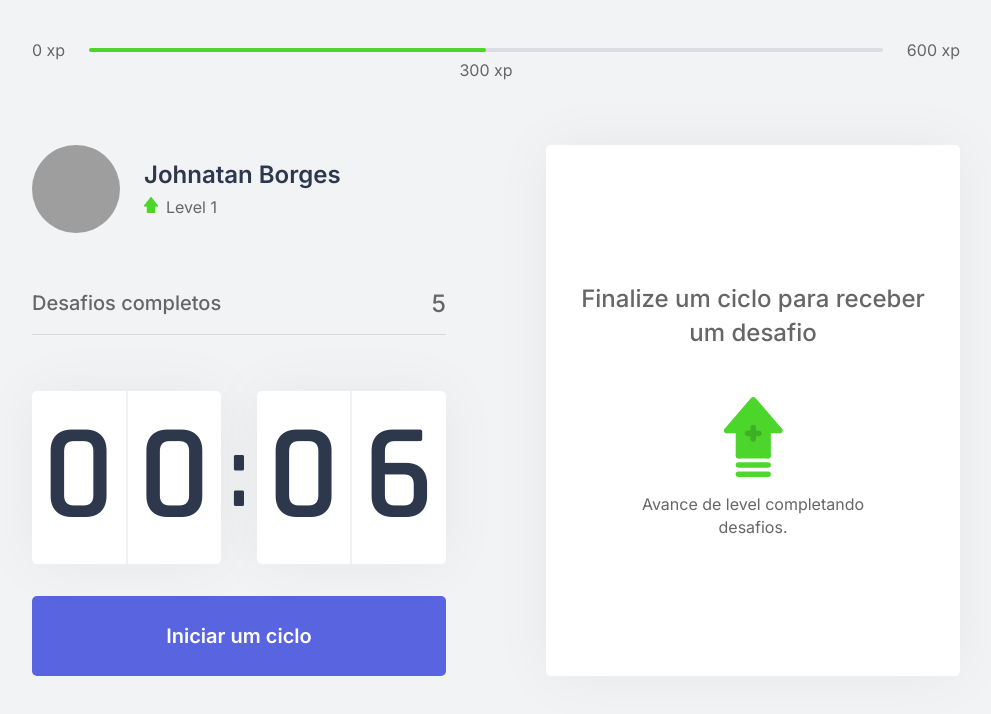
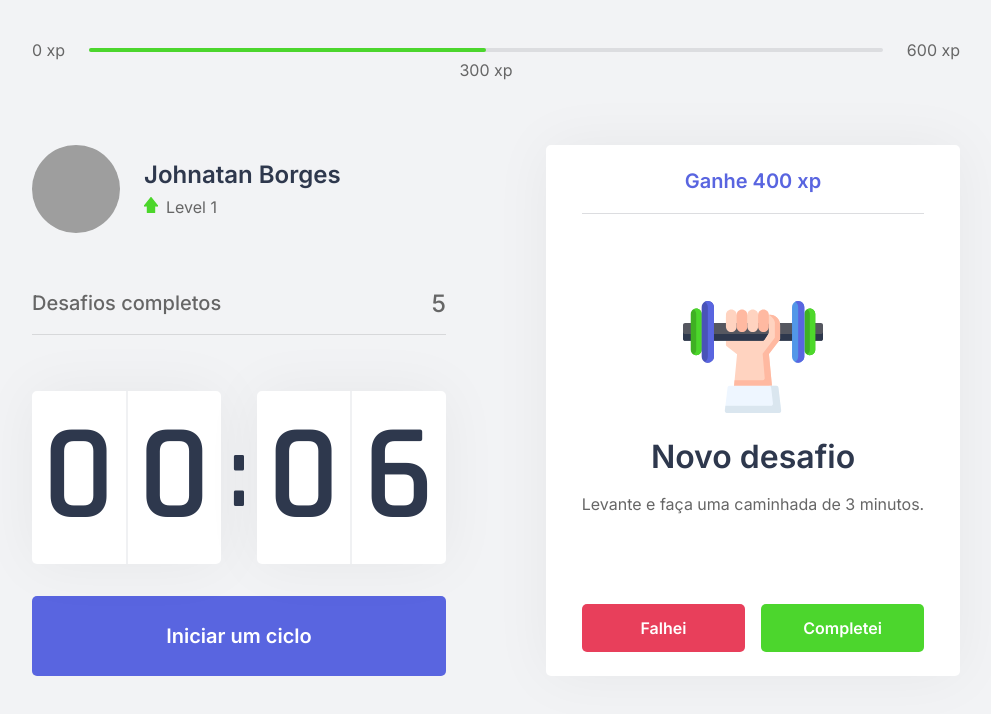
Before and after one commit to johnatanborges/next-level-week-4-react, a Next.js app: page / in a window 1280 px wide. Shown: the top 714 px of the page, without its empty margins (144-1135 px from the left). Built offline with nearby package versions, Linux system fonts and the light colour scheme; grey boxes are pictures that could not be loaded.

Commit message:
style: ChallengeBox component

```diff
--- a/src/components/ChallengeBox.tsx
+++ b/src/components/ChallengeBox.tsx
@@ -1,8 +1,34 @@
 import styles from '../styles/components/ChallengeBox.module.css';
 
 export function ChallengeBox() {
+    const hasActiveChallenge = true;
+
     return (
         <div className={styles.challengeBoxContainer}>
+            { hasActiveChallenge ? (
+                <div className={styles.challengeActive}>
+                    <header>Ganhe 400 xp</header>
+                    <main>
+                        <img src="icons/body.svg" />
+                        <strong>Novo desafio</strong>
+                        <p>Levante e faça uma caminhada de 3 minutos.</p>
+                    </main>
+                    <footer>
+                        <button
+                            className={styles.challengeFailedButton}
+                            type="button"
+                        >
+                            Falhei
+                        </button>
+                        <button
+                            className={styles.challengeSucceededButton}
+                            type="button"
+                        >
+                            Completei
+                        </button>
+                    </footer>
+                </div>
+                ) : (
                     <div className={styles.challengeNotActive}>
                         <strong>Finalize um ciclo para receber um desafio</strong>
                         <p>
@@ -10,6 +36,8 @@
                             Avance de level completando desafios.
                         </p>
                     </div>
+                )
+            }
         </div>
     )
 }
--- a/src/styles/components/ChallengeBox.module.css
+++ b/src/styles/components/ChallengeBox.module.css
@@ -38,3 +38,72 @@
 .challengeNotActive p img{
     margin-bottom: 1rem;
 }
+
+.challengeActive {
+    height: 100%;
+
+    display: flex;
+    flex-direction: column;
+}
+
+.challengeActive header {
+    color: var(--blue);
+    font-weight: 600;
+    font-size: 1.25rem;
+    padding: 0 2rem 1.25rem;
+    border-bottom: 1px solid var(--gray-line);
+}
+
+.challengeActive main {
+    flex: 1;
+    display: flex;;
+    flex-direction: column;
+    align-items: center;
+    justify-content: center;
+}
+
+.challengeActive main strong {
+    font-size: 2rem;
+    font-weight: 600;
+    color: var(--title);
+    margin: 1.5rem 0 1rem;
+}
+
+.challengeActive main p {
+    line-height: 1.5;
+}
+
+.challengeActive footer {
+    display: grid;
+    grid-template-columns: repeat(2, 1fr);
+    gap: 1rem;
+}
+
+.challengeActive footer button {
+    height: 3rem;
+    display: flex;
+    align-items: center;
+    justify-content: center;
+
+    border: 0;
+    border-radius: 5px;
+
+    color: var(--white);
+
+    font-size: 1rem;
+    font-weight: 600;
+
+    transition: filter 0.2s;
+}
+
+.challengeActive footer button.challengeFailedButton {
+    background: var(--red);
+}
+
+.challengeActive footer button.challengeSucceededButton {
+    background: var(--green);
+}
+
+.challengeActive footer button:hover {
+    filter:brightness(0.9);
+}
```
Lines whose indentation alone changed are shown as unchanged.
